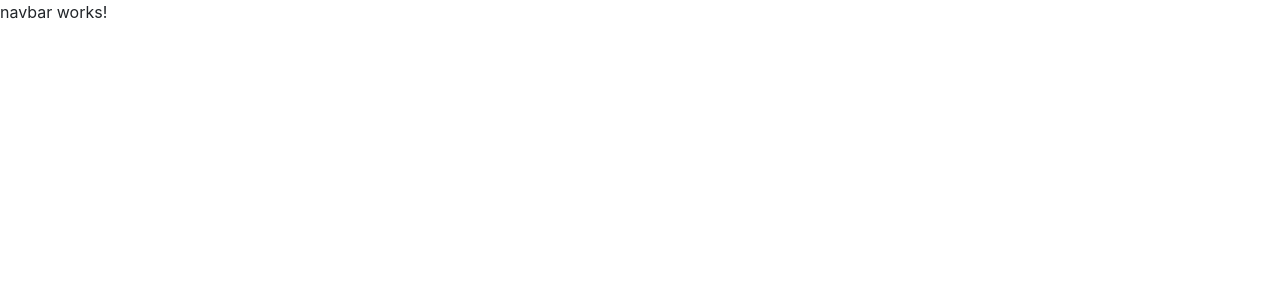
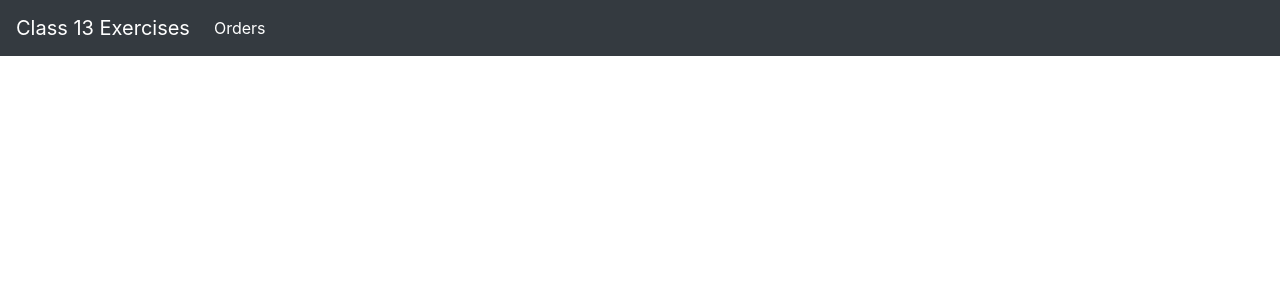
Before and after one commit to nathanieltruitt/CL_class_13_exercise, an Angular app: page / in a window 1280 px wide. Shown: the top 300 px of the page. Built offline with nearby package versions, Linux system fonts and the light colour scheme.

Commit message:
adding html code to navbar

```diff
--- a/src/app/navbar/navbar.component.html
+++ b/src/app/navbar/navbar.component.html
@@ -1 +1,39 @@
-<p>navbar works!</p>
+<nav class="navbar navbar-expand-lg navbar-dark bg-dark">
+  <a class="navbar-brand" href="#">Class 13 Exercises</a>
+  <button
+    class="navbar-toggler"
+    type="button"
+    data-toggle="collapse"
+    data-target="#navbarSupportedContent"
+    aria-controls="navbarSupportedContent"
+    aria-expanded="false"
+    aria-label="Toggle navigation"
+  >
+    <span class="navbar-toggler-icon"></span>
+  </button>
+
+  <div class="collapse navbar-collapse" id="navbarSupportedContent">
+    <ul class="navbar-nav mr-auto">
+      <li class="nav-item active">
+        <a class="nav-link" routerLink="/orders">Orders</a>
+      </li>
+      <!-- <li class="nav-item">
+        <a class="nav-link" href="#">Link</a>
+      </li> -->
+      <!-- <li class="nav-item dropdown">
+        <a class="nav-link dropdown-toggle" href="#" role="button" data-toggle="dropdown" aria-expanded="false">
+          Dropdown
+        </a>
+        <div class="dropdown-menu">
+          <a class="dropdown-item" href="#">Action</a>
+          <a class="dropdown-item" href="#">Another action</a>
+          <div class="dropdown-divider"></div>
+          <a class="dropdown-item" href="#">Something else here</a>
+        </div>
+      </li>
+      <li class="nav-item">
+        <a class="nav-link disabled">Disabled</a>
+      </li> -->
+    </ul>
+  </div>
+</nav>
```
